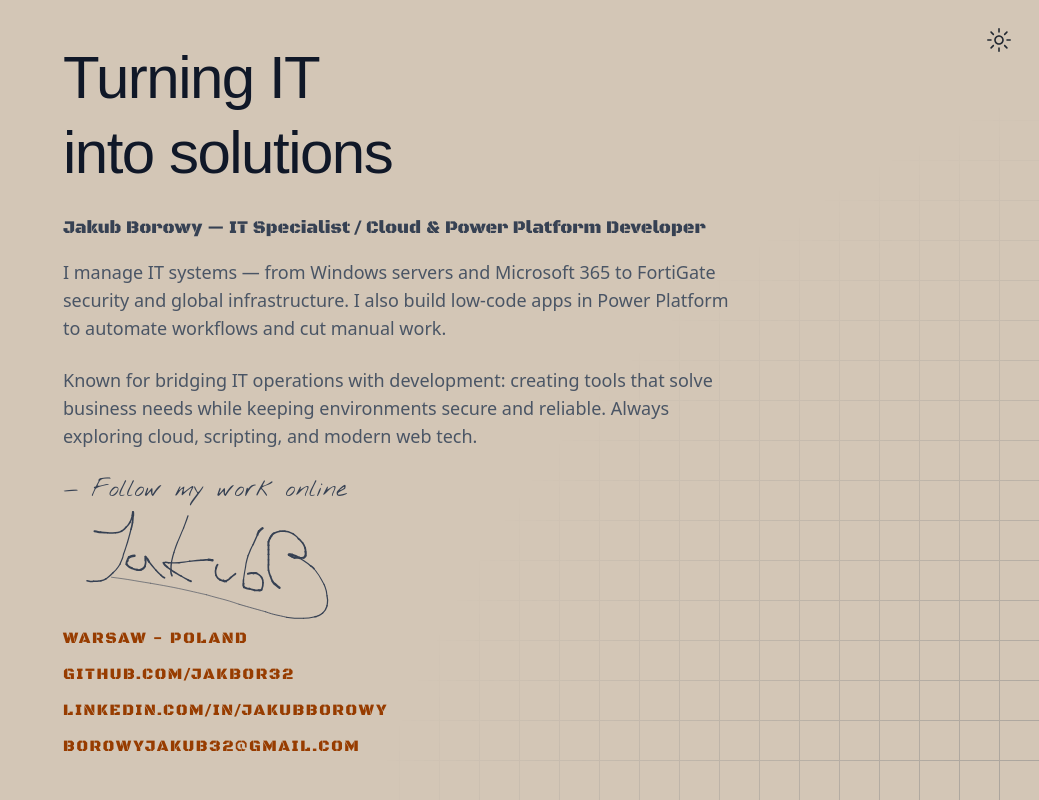
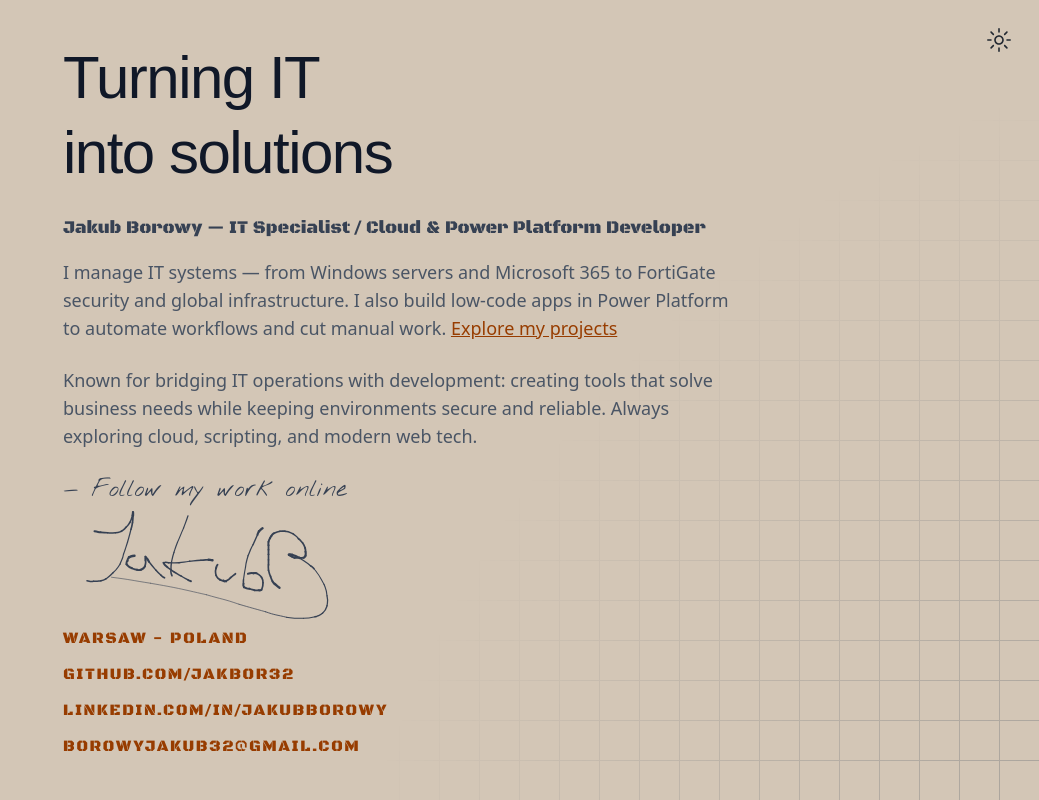
Before and after one commit to Jakbor32/portfolio, a Next.js app: page / in a window 1280 px wide. Shown: the whole page, without its empty margins (241-1280 px from the left). Built offline with nearby package versions, Linux system fonts and the light colour scheme; a web font is replaced by a local one.

Commit message:
add link to projects

```diff
--- a/package.json
+++ b/package.json
@@ -12,7 +12,8 @@
     "next": "15.5.4",
     "next-themes": "^0.4.6",
     "react": "19.1.0",
-    "react-dom": "19.1.0"
+    "react-dom": "19.1.0",
+    "react-markdown": "^10.1.0"
   },
   "devDependencies": {
     "@eslint/eslintrc": "^3",
--- a/src/components/ui/Paragraph.tsx
+++ b/src/components/ui/Paragraph.tsx
@@ -1,11 +1,25 @@
+import ReactMarkdown from 'react-markdown'
+
 type ParagraphProps = {
-  children: React.ReactNode
+  children: string
 }
 
 export default function Paragraph({ children }: ParagraphProps) {
   return (
-    <p className="mb-6 max-w-2xl text-base text-gray-600 md:text-lg dark:text-gray-400">
+    <ReactMarkdown
+      components={{
+        p: ({ node, ...props }) => (
+          <p
+            className="mb-6 max-w-2xl text-base text-gray-600 md:text-lg dark:text-gray-400"
+            {...props}
+          />
+        ),
+        a: ({ node, ...props }) => (
+          <a className="text-amber-800 underline" {...props} />
+        ),
+      }}
+    >
       {children}
-    </p>
+    </ReactMarkdown>
   )
 }
--- a/src/constants/content.ts
+++ b/src/constants/content.ts
@@ -2,7 +2,7 @@ export const CONTENT = {
   headline: "Turning IT \n into solutions",
   title: "Jakub Borowy — IT Specialist / Cloud & Power Platform Developer",
   description: [
-    "I manage IT systems — from Windows servers and Microsoft 365 to FortiGate security and global infrastructure. I also build low-code apps in Power Platform to automate workflows and cut manual work.",
+    "I manage IT systems — from Windows servers and Microsoft 365 to FortiGate security and global infrastructure. I also build low-code apps in Power Platform to automate workflows and cut manual work. [Explore my projects](/projects)",
     "Known for bridging IT operations with development: creating tools that solve business needs while keeping environments secure and reliable. Always exploring cloud, scripting, and modern web tech.",
   ],
   follow: "— Follow my work online",
```
Also changed, not shown: 1 other file (tests, documents, lock files or other folders).
